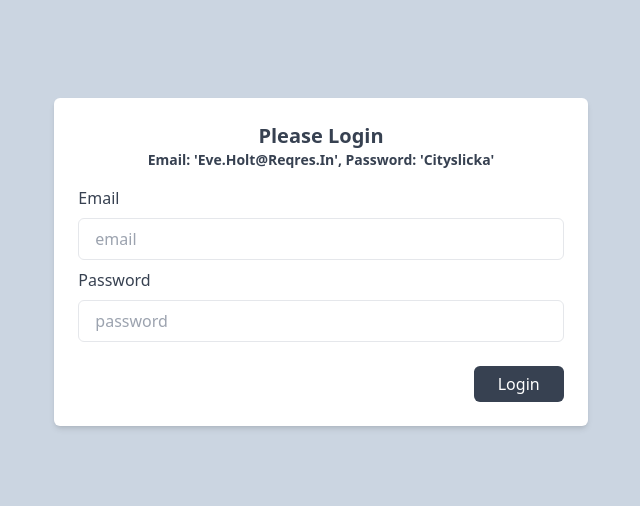
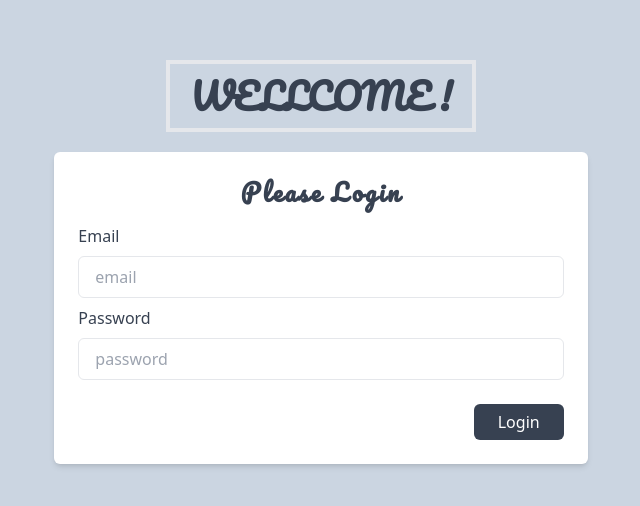
Before and after one commit to rizalyoga/vhiwebTS, a React (Create React App) app: page / in a window 1280 px wide. Shown: the part 138-644 px from the top of the page, without its empty margins (319-959 px from the left). Built offline with nearby package versions, Linux system fonts and the light colour scheme; no server answers.

Commit message:
fix layout

```diff
--- a/src/components/Card/CardHome.jsx
+++ b/src/components/Card/CardHome.jsx
@@ -8,7 +8,7 @@ const CardHome = ({ dataUsers }) => {
   };
 
   return (
-    <div className="grid sm:grid-cols-2 md:grid-cols-3 lg:grid-cols-4 sm:gap-3 w-full">
+    <div className="grid sm:grid-cols-2 md:grid-cols-3 lg:grid-cols-5 sm:gap-x-3 w-full">
       {dataUsers?.data?.map((user) => (
         <div key={user.id} className="cursor-pointer w-full md:max-w-xs my-3 bg-white rounded-lg shadow-lg dark:bg-gray-800" onClick={() => toDetail(user.id)}>
           <img className="object-cover rounded-t-md w-full h-56" src={user.avatar} alt="avatar" />
--- a/src/components/Form/Form-login/Login.jsx
+++ b/src/components/Form/Form-login/Login.jsx
@@ -33,8 +33,7 @@ const LoginForm = () => {
   return (
     <>
       <section className=" wraper mx-2 w-full md:w-5/12 p-6 mx-auto bg-white rounded-md shadow-md dark:bg-gray-800">
-        <h2 className="text-xl text-center font-semibold text-gray-700 capitalize dark:text-white">Please Login</h2>
-        <h2 className="text-sm text-center font-semibold text-gray-700 capitalize dark:text-white">email: 'eve.holt@reqres.in', password: 'cityslicka'</h2>
+        <h2 className="font-logo tracking-widest text-2xl text-center font-semibold text-gray-700 capitalize dark:text-white">Please Login</h2>
 
         <form onSubmit={handleSumbit}>
           <div className="mt-4">
--- a/src/pages/Login/Login.jsx
+++ b/src/pages/Login/Login.jsx
@@ -3,7 +3,8 @@ import LoginForm from "../../components/Form/Form-login/Login";
 
 const Login = () => {
   return (
-    <div className="mx-auto items-center min-h-screen  flex justify-center bg-slate-300">
+    <div className="mx-auto items-center min-h-screen flex flex-col justify-center bg-slate-300">
+      <p className="mb-5 border-4 text-gray-700 py-3 px-5 text-4xl font-bold font-logo">WELLCOME !</p>
       <LoginForm />
     </div>
   );
```
